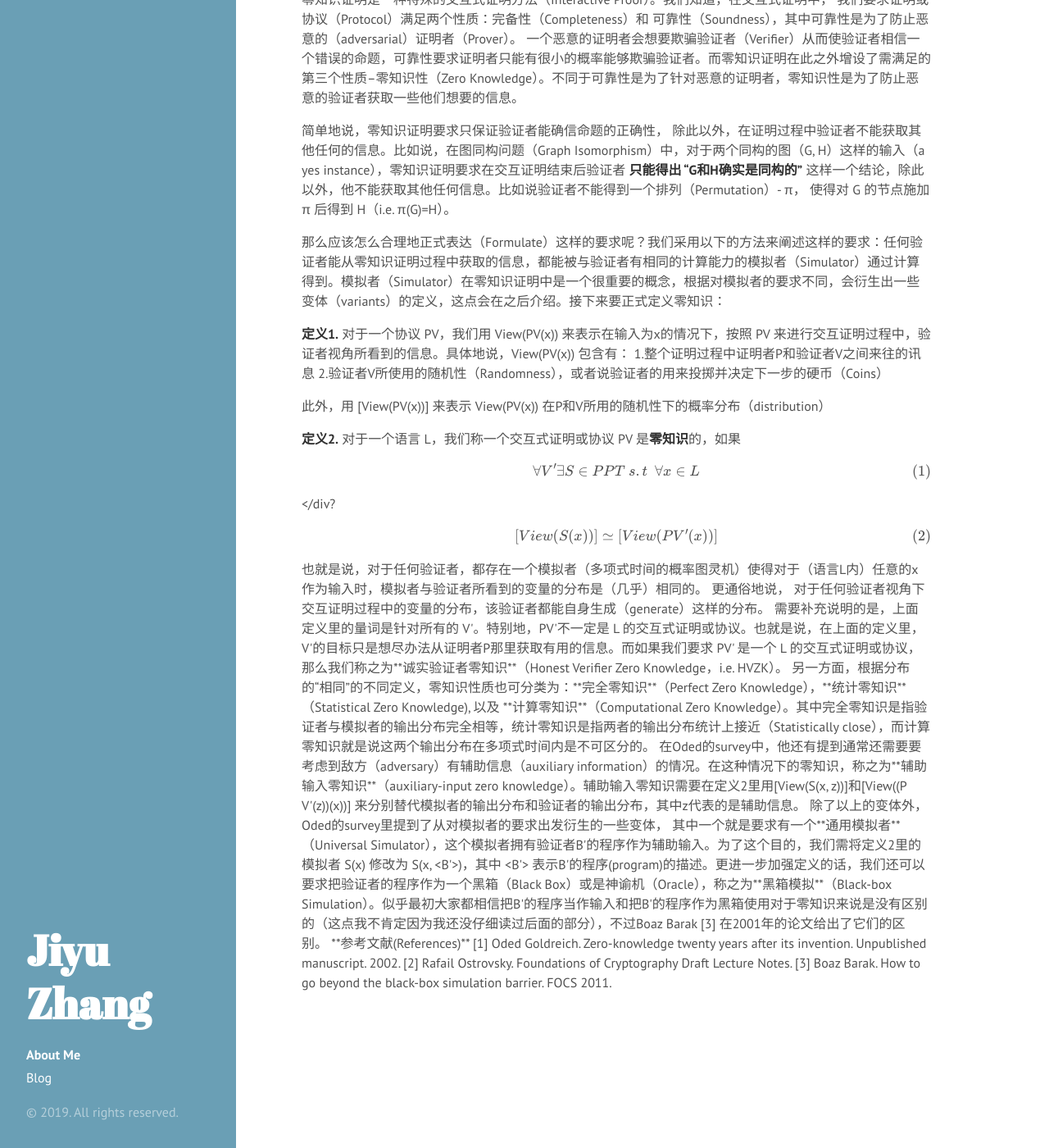
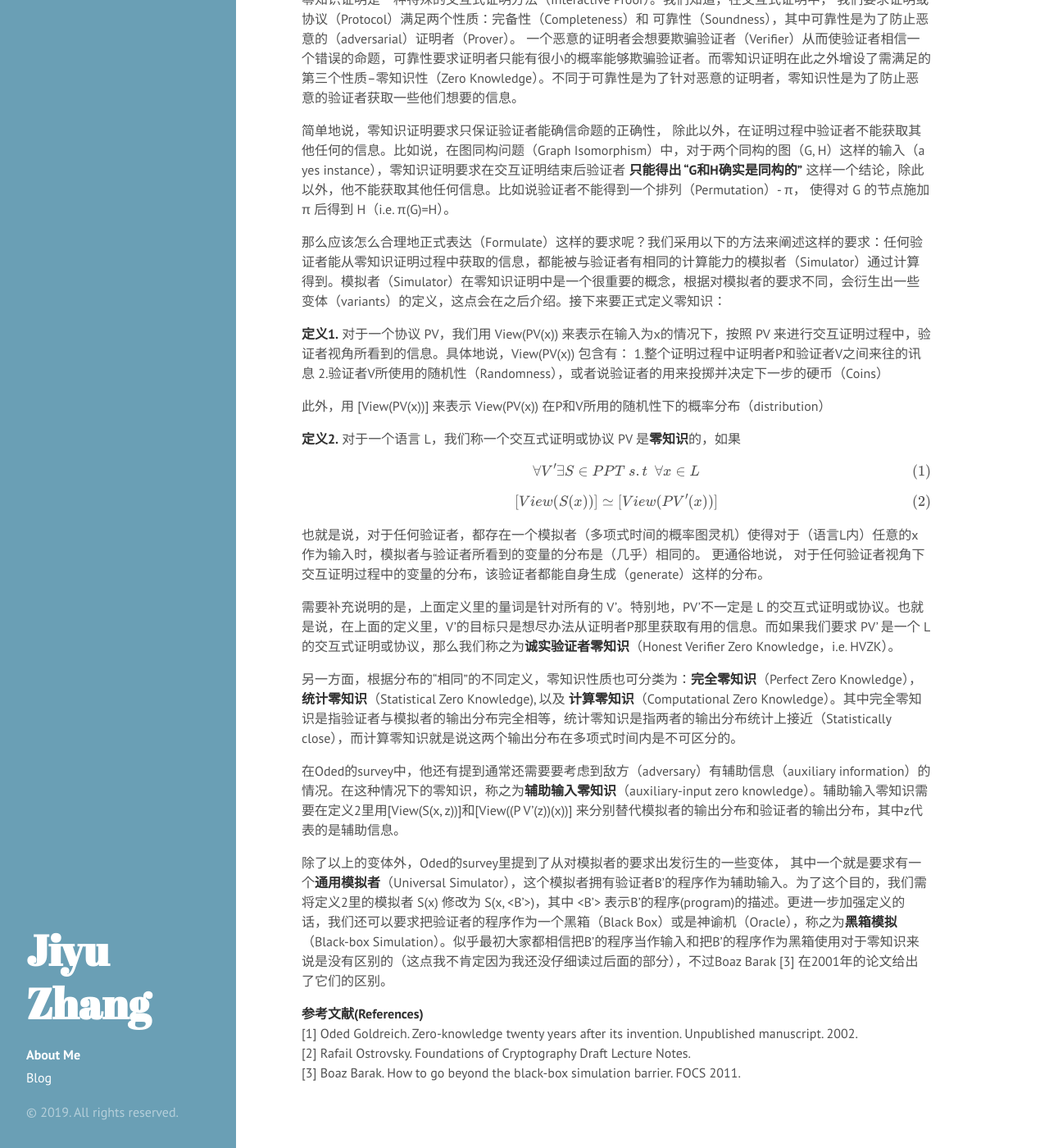
Before and after one commit to lucamartucci/lucamartucci.github.io, a Jekyll site: the page built from _posts/2019-01-04-zkdefvar.md, in a window 1280 px wide and 1400 px high, scrolled down 237 px. Shown: the whole window at 82% size. Built offline with Jekyll 4.4.1, drawn with Linux system fonts in a browser that asks for light colours; formulas are drawn with MathJax 3.

```diff
--- a/_posts/2019-01-04-zkdefvar.md
+++ b/_posts/2019-01-04-zkdefvar.md
@@ -25,7 +25,8 @@
 
 <div>
 $$\forall V^{\prime} \exists S\in PPT\ s.t\ \ \forall x\in L$$
-</div?
+</div>
+
 <div>
 $$[View(S(x))]\simeq [View(PV^{\prime}(x))]$$
 </div>
```
Also changed, not shown: 3 other files.
